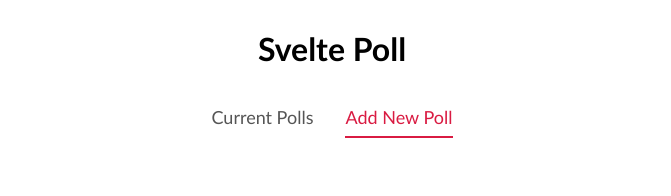
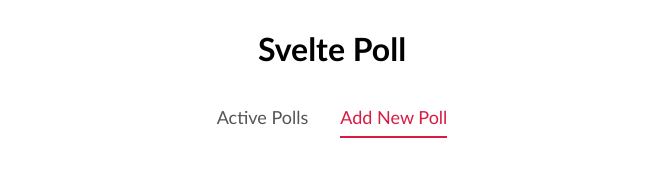
Before and after one commit to gtstarnes/SveltePoll, a SvelteKit app: page / in a window 1280 px wide. Shown: the top 196 px of the page, without its empty margins (308-979 px from the left). Built offline with nearby package versions, Linux system fonts and the light colour scheme.

Commit message:
recreated

```diff
--- a/src/routes/+page.svelte
+++ b/src/routes/+page.svelte
@@ -8,15 +8,19 @@
     import type { PollType } from '../types/types'
 
     // Tab
-    const tabs = ["Current Polls", "Add New Poll"];
-    let activeTab = "Add New Poll";
+    const tabs = ['Active Polls', 'Add New Poll']
+    let activeTab:string;
+    if ($PollStore.length === 0){
+        activeTab = 'Add New Poll'
+    } else {
+        activeTab = 'Active Polls'
+    }
     const changeTab = (e: CustomEvent<string>) => {
-        activeTab = e.detail;
+        activeTab = e.detail
     }
     const addPoll = () => {
-        activeTab = "Current Polls"
+        activeTab = 'Active Polls'
     }
-
 </script>
 
 
@@ -24,10 +28,10 @@
 
     <Header />
     <Tabs {tabs} {activeTab} on:changeTab={changeTab} />
-    {#if activeTab === "Current Polls"}
+    {#if activeTab === 'Add New Poll'}
+        <AddPollForm on:addPoll={addPoll} />
+    {:else}
         <PollsList />
-    {:else}
-        <AddPollForm on:addPoll={addPoll} />
     {/if}
     <Footer />
 
```
